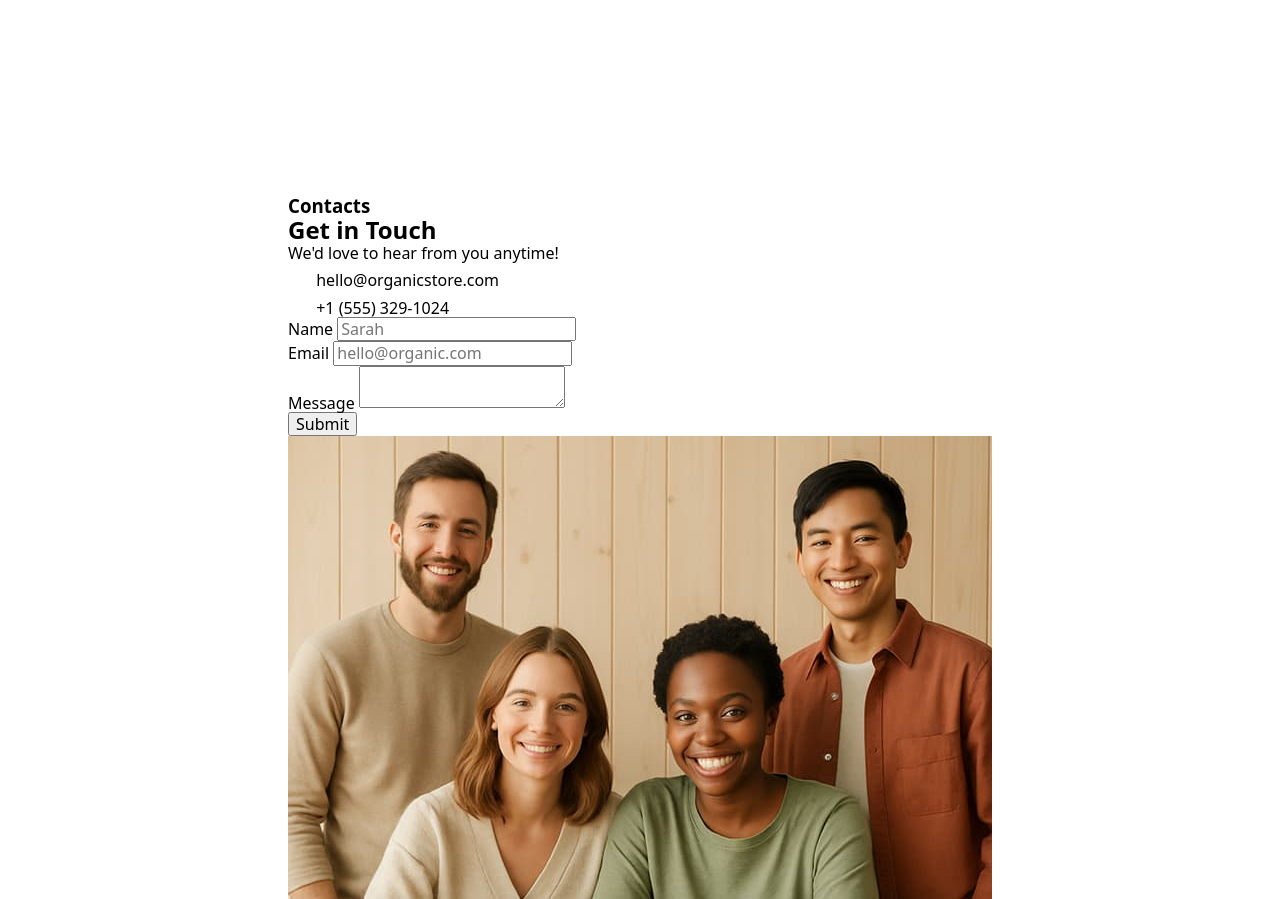
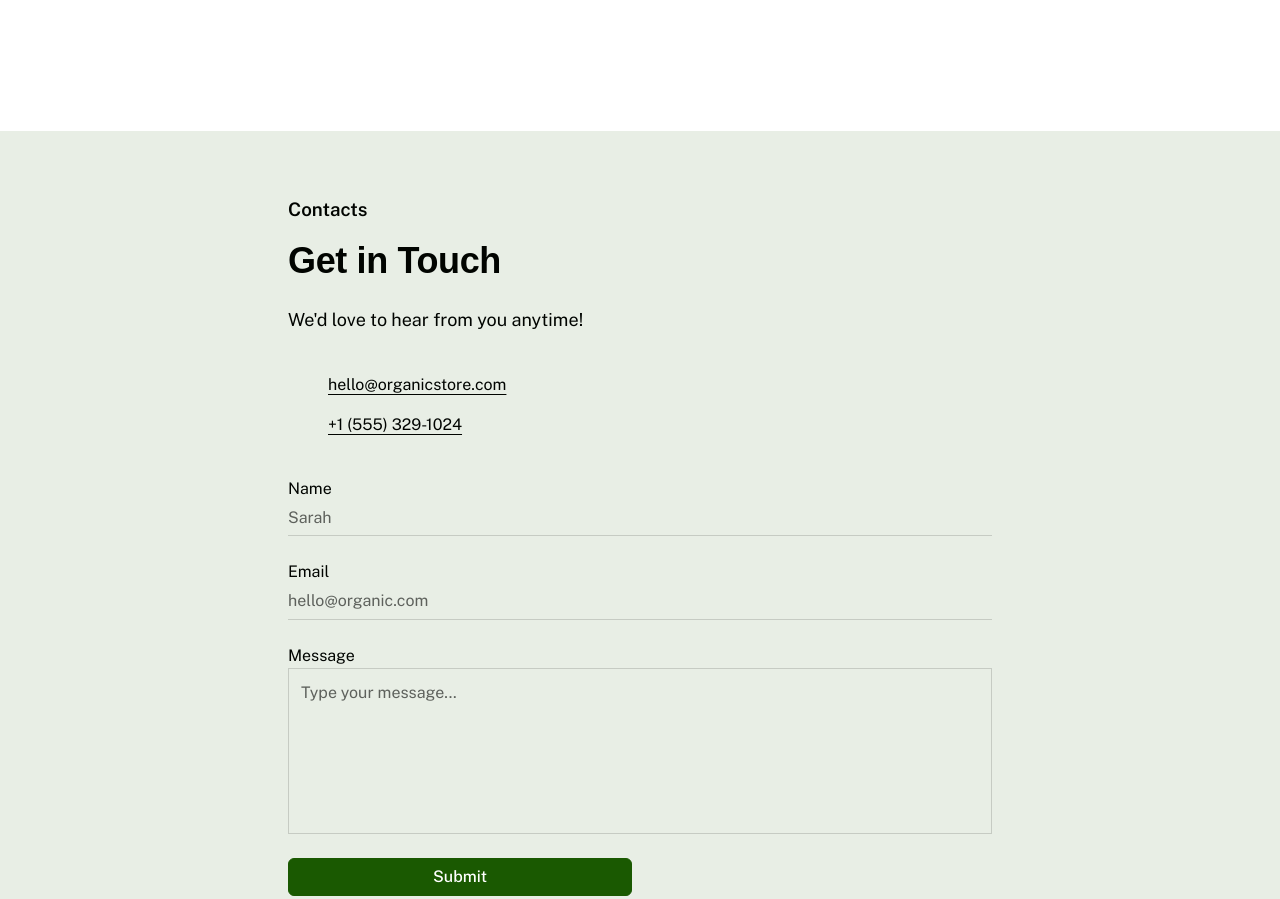
Before and after one commit to GoitStudentsWorks/html-css_130_Oneofwhales, a website built with Vite: page src/index.html in a window 1280 px wide. Shown: the part 5032-5931 px from the top of the page. Built offline with nearby package versions, Linux system fonts and the light colour scheme; a web font is replaced by a local one.

Commit message:
contacts html and css

```diff
--- a/src/css/contacts.css
+++ b/src/css/contacts.css
@@ -0,0 +1,127 @@
+#contacts {
+    background-color: rgba(232, 238, 229, 1);
+}
+.contacts-main-wrap {
+    color: rgba(1, 4, 0, 1);
+    font-size: 16px;
+    font-weight: 400;
+    letter-spacing: 0;
+    font-family: 'Public Sans', sans-serif;
+    line-height: 1.5;
+    display: flex;
+    flex-direction: column;
+    row-gap: 32px;
+}
+.contacts-subtitle {
+    font-weight: 600;
+    margin-bottom: 16px;
+}
+.contacts-title {
+    font-size: 36px;
+    font-weight: 600;
+    line-height: 1.2;
+    font-family: 'Chivo', sans-serif;
+    letter-spacing: -0.01em;
+    margin-bottom: 24px;
+}
+.contacts-title-subtext {
+    font-size: 18px;
+    margin-bottom: 32px;
+}
+
+.contacts-list {
+    padding: 8px 0;
+    margin-bottom: 32px;
+}
+.contacts-list-item {
+    display: flex;
+    align-items: center;
+    column-gap: 16px;
+}
+.contacts-list-item:first-child {
+    margin-bottom: 16px;
+}
+.contacts-list-tel, .contacts-list-mail {
+    text-decoration: underline;
+    text-decoration-skip-ink: none;
+    text-underline-offset: 4px;
+    cursor: pointer;
+}
+
+.form-label {
+    margin-bottom: 8px;
+}
+.contacts-form-input {
+    display: block;
+    width: 100%;
+    background-color: transparent;
+    outline: none;
+    border: none;
+    border-bottom: 1px solid rgba(1, 4, 0, 0.15);
+    padding: 8px 0px;
+    margin-bottom: 24px;
+}
+.contacts-form-input::placeholder {
+    color: rgba(1, 4, 0, 0.6);
+}
+.contacts-form-input:focus::placeholder {
+  opacity: 0;
+}
+
+.textarea-text {
+    display: block;
+    resize: none;
+    width: 100%;
+    background-color: transparent;
+    height: 166px;
+    padding: 12px;
+    border: 1px solid rgba(1, 4, 0, 0.15);
+    outline: none;
+    margin-bottom: 24px;
+}
+.textarea-text::placeholder {
+    color: rgba(1, 4, 0, 0.6);
+    font-weight: 400;
+    font-size: 16px;
+    line-height: 1.5;
+}
+.textarea-text:focus::placeholder {
+  opacity: 0;
+}
+
+.contacts-form-button {
+    display: block;
+    width: 100%;
+    background-color: rgba(26, 89, 1, 1);
+    color: rgba(255, 255, 255, 1);
+    padding: 8px;
+    border: 1px solid rgba(26, 89, 1, 1);
+    border-radius: 6px;
+    font-weight: 500;
+    line-height: 1.5;
+}
+@media screen and (min-width: 768px) {
+    .contacts-main-wrap {
+        row-gap: 24px;
+    }
+    .contacts-form-button {
+        padding: 6px 144px;
+        width: auto;
+    }
+}
+@media screen and (min-width: 1440px) {
+    .contacts-main-wrap {
+        flex-direction: row;
+        column-gap: 24px;
+        align-items: start;
+    }
+    .contacts-title {
+        font-size: 48px;
+}
+    .textarea-text {
+        width: 644px;
+    }
+    .contacts-form-button {
+        padding: 6px 71px;
+    }
+}
--- a/src/partials/contacts.html
+++ b/src/partials/contacts.html
@@ -1,6 +1,7 @@
 <section id="contacts">
   <div class="container">
     <div class="contacts-main-wrap">
+        <div class="main-form-wrap">
             <div class="contacts-title-wrap">
                 <h3 class="contacts-subtitle">Contacts</h3>
                 <h2 class="contacts-title">Get in Touch</h2>
@@ -53,8 +54,8 @@
                         <textarea id="form-textarea"
                         name="message"
                         placeholder="Type your message..."
-                    maxlength="500">
-                    </textarea>
+                        maxlength="500"
+                        class="textarea-text"></textarea>
                     </li>
                     <button type="submit" class="contacts-form-button">Submit</button>
                 </ul>
@@ -66,8 +67,11 @@
                     srcset="/img/contacts/contacts-d@1x.jpg 1x, /img/contacts/contacts-d@2x.jpg 2x">
                 <source media="(min-width: 768px)"
                     srcset="/img/contacts/contacts-t@1x.jpg 1x, /img/contacts/contacts-t@2x.jpg 2x">
+                <source
+                    srcset="/img/contacts/contacts-m@1x.jpg 1x, /img/contacts/contacts-m@2x.jpg 2x">
                 <img src="/img/contacts/contacts-m@1x.jpg" alt="Friendly team">
             </picture>
         </div>
     </div>
+  </div>
 </section>
```
Lines whose indentation alone changed are shown as unchanged.
